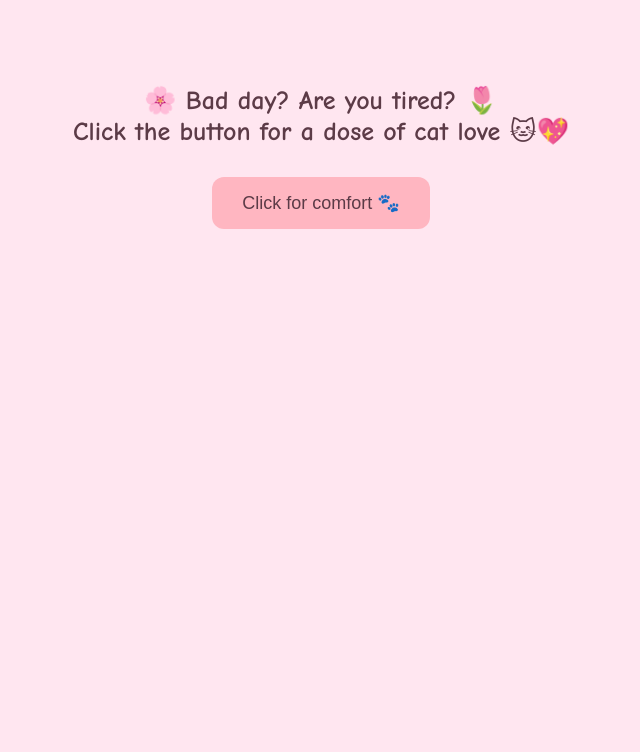
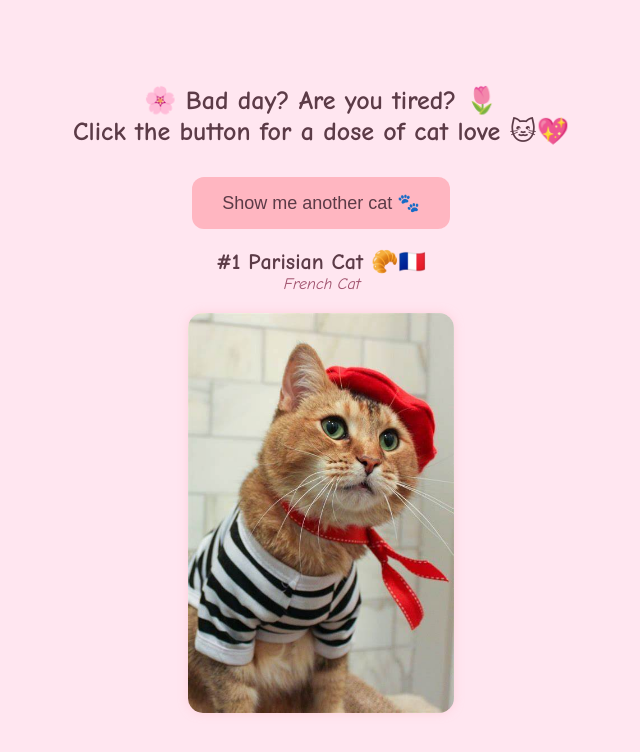
Before and after one commit to Pilou-hash/unf0ld3d-node-x1f2, a plain HTML site: page index.html in a window 1280 px wide. Both pictures are taken after a click on the button "Click for comfort 🐾". Shown: the whole page, without its empty margins (319-959 px from the left). Drawn offline with Linux system fonts and the light colour scheme.

Commit message:
index.html

```diff
--- a/index.html
+++ b/index.html
@@ -80,4 +80,48 @@
         src: "cat-duck.gif"
       },
       {
-        title: "#3 Hugging Cat 🤗
+        title: "#3 Hugging Cat 🤗",
+        desc: "A cat who loves his little bear <333",
+        src: "Hugging-cat.png"
+      },
+      {
+        title: "#4 Camera Cat 🎥🐾",
+        desc: "Little lovely cat caught on cam 💕",
+        src: "Chat-caméra.png"
+      },
+      {
+        title: "#5 Worker Cat 👷‍♂️💼",
+        desc: "Still more productive than me tbh 😹",
+        src: "cat-cat-meme.gif"
+      }
+    ];
+
+    let currentCat = 0;
+
+    function showNextCat() {
+      if (currentCat < cats.length) {
+        const cat = cats[currentCat];
+        document.getElementById("catImage").src = cat.src;
+        document.getElementById("catTitle").innerText = cat.title;
+        document.getElementById("catDesc").innerText = cat.desc;
+
+        document.getElementById("catImage").style.display = "block";
+        document.getElementById("catTitle").style.display = "block";
+        document.getElementById("catDesc").style.display = "block";
+
+        currentCat++;
+
+        if (currentCat === cats.length) {
+          document.getElementById("nextBtn").innerText = "That's all the cats 🥺💕";
+          document.getElementById("nextBtn").disabled = true;
+          document.getElementById("nextBtn").style.opacity = 0.6;
+          document.getElementById("nextBtn").style.cursor = "not-allowed";
+        } else {
+          document.getElementById("nextBtn").innerText = "Show me another cat 🐾";
+        }
+      }
+    }
+  </script>
+
+</body>
+</html>
```
